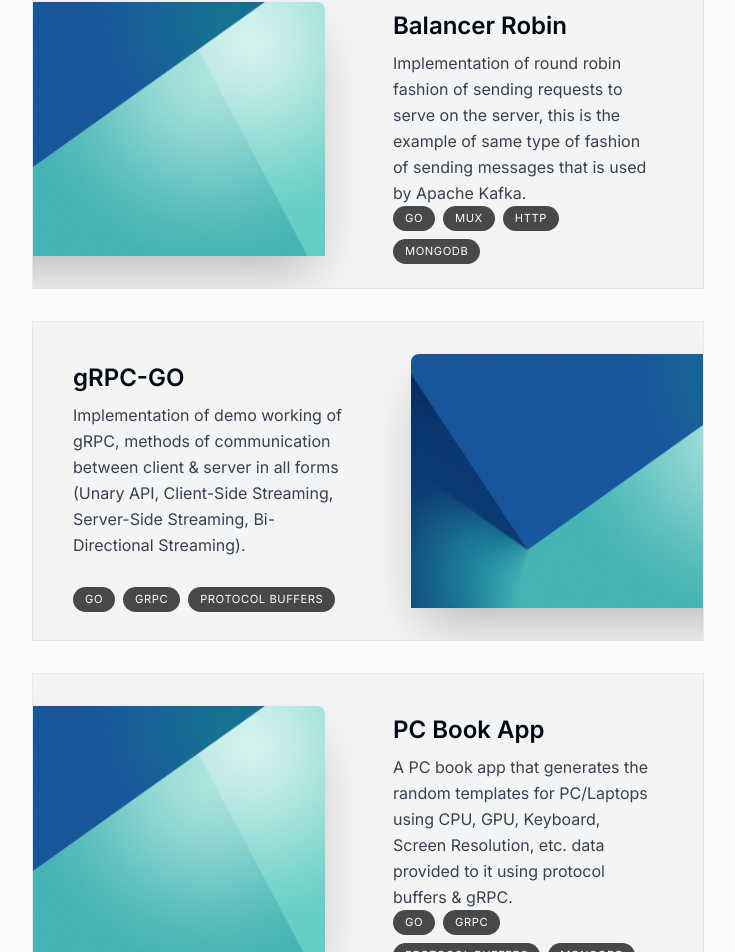
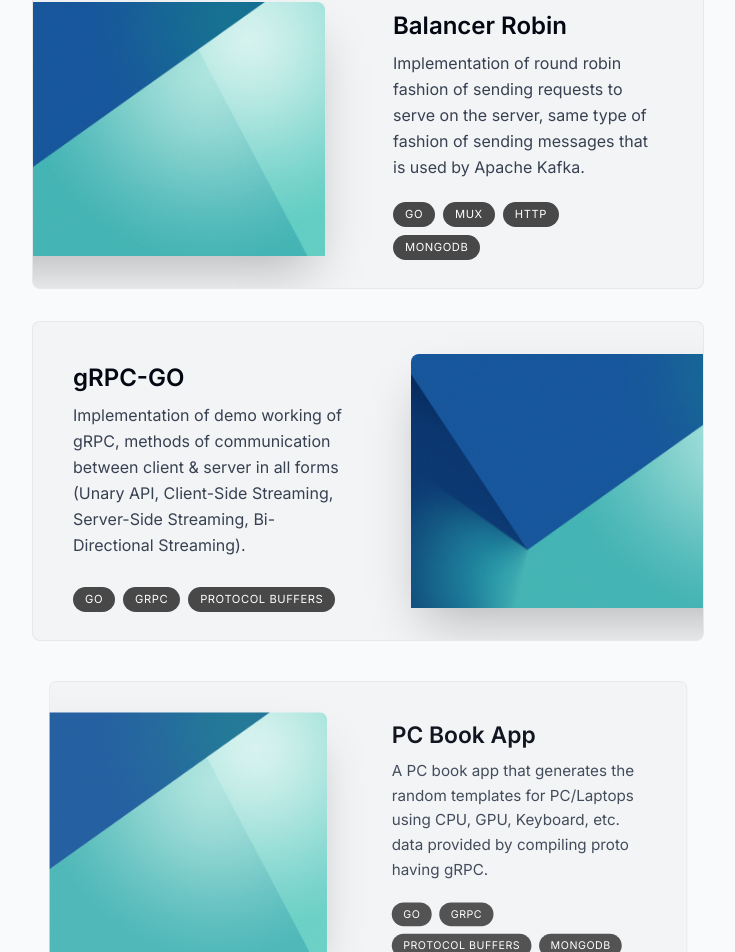
Before and after one commit to tanayvaswani/tanay-vaswani, a Next.js app: page / in a window 1280 px wide. Shown: the part 1835-2787 px from the top of the page, without its empty margins (272-1007 px from the left). Built offline with nearby package versions, Linux system fonts and the light colour scheme.

Commit message:
My Projects section completed!

```diff
--- a/app/page.tsx
+++ b/app/page.tsx
@@ -1,7 +1,7 @@
 import About from "@/components/about";
 import Divider from "@/components/divider";
 import Intro from "@/components/intro";
-import Projects from "@/components/project";
+import Projects from "@/components/projects";
 
 export default function Home() {
   return (
--- a/components/project.tsx
+++ b/components/project.tsx
@@ -1,30 +1,36 @@
-import React from "react";
-import Heading from "./heading";
+"use client";
+
+import React, { useRef } from "react";
 import { projectsData } from "@/lib/data";
+import { motion, useScroll, useTransform } from "framer-motion";
 import Image from "next/image";
-
-export default function Projects() {
-  return (
-    <section>
-      <Heading>My Projects</Heading>
-
-      <div>
-        {projectsData.map((project, index) => (
-          <React.Fragment key={index}>
-            <Project {...project} />
-          </React.Fragment>
-        ))}
-      </div>
-    </section>
-  );
-}
 
 type ProjectProps = (typeof projectsData)[number];
 
-function Project({ title, description, tags, imageUrl }: ProjectProps) {
+export default function Project({
+  title,
+  description,
+  tags,
+  imageUrl,
+}: ProjectProps) {
+  const ref = useRef<HTMLDivElement>(null);
+  const { scrollYProgress } = useScroll({
+    target: ref,
+    offset: ["0 1", "1.33 1"],
+  });
+  const scaleProgress = useTransform(scrollYProgress, [0, 1], [0.8, 1]);
+  const opacityProgress = useTransform(scrollYProgress, [0, 1], [0.75, 1]);
+
   return (
-    <section className="group bg-gray-100 max-w-[42rem] border border-black/5 overflow-hidden sm:pr-8 relative sm:h-[20rem] mb-3 sm:mb-8 last:mb-0 even:pl-8 hover:bg-gray-200 transition">
-
+    <motion.div
+      ref={ref}
+      style={{
+        scale: scaleProgress,
+        opacity: opacityProgress,
+      }}
+      className="group mb-3 sm:mb-8 last:mb-0 "
+    >
+      <section className="bg-gray-100 max-w-[42rem] border border-black/5 overflow-hidden sm:pr-8 relative sm:h-[20rem] group-even:pl-8 hover:bg-gray-200 transition rounded-lg">
         <div className="pt-4 pb-7 px-5 sm:pl-10 sm:pr-2 sm:pt-10 sm:max-w-[50%] flex flex-col h-full group-even:ml-[18rem] ">
           <h3 className="text-2xl font-semibold">{title}</h3>
           <p className="mt-2 leading-relaxed text-gray-700">{description}</p>
@@ -60,5 +66,6 @@
         "
         />
       </section>
+    </motion.div>
   );
 }
--- /dev/null
+++ b/components/projects.tsx
@@ -0,0 +1,23 @@
+"use client";
+import React, { useRef } from "react";
+import Heading from "./heading";
+import { projectsData } from "@/lib/data";
+import Image from "next/image";
+import { useScroll } from "framer-motion";
+import Project from "./project";
+
+export default function Projects() {
+  return (
+    <section>
+      <Heading>My Projects</Heading>
+
+      <div>
+        {projectsData.map((project, index) => (
+          <React.Fragment key={index}>
+            <Project {...project} />
+          </React.Fragment>
+        ))}
+      </div>
+    </section>
+  );
+}
--- a/lib/data.ts
+++ b/lib/data.ts
@@ -71,7 +71,7 @@
   {
     title: "Balancer Robin",
     description:
-      "Implementation of round robin fashion of sending requests to serve on the server, this is the example of same type of fashion of sending messages that is used by Apache Kafka.",
+      "Implementation of round robin fashion of sending requests to serve on the server, same type of fashion of sending messages that is used by Apache Kafka.",
     tags: ["GO", "Mux", "HTTP", "MongoDB"],
     imageUrl: one,
   },
@@ -85,7 +85,7 @@
   {
     title: "PC Book App",
     description:
-      "A PC book app that generates the random templates for PC/Laptops using CPU, GPU, Keyboard, Screen Resolution, etc. data provided to it using protocol buffers & gRPC.",
+      "A PC book app that generates the random templates for PC/Laptops using CPU, GPU, Keyboard, etc. data provided by compiling proto having gRPC.",
     tags: ["GO", "gRPC", "Protocol Buffers", "MongoDB"],
     imageUrl: one,
   },
```
Lines whose indentation alone changed are shown as unchanged.
